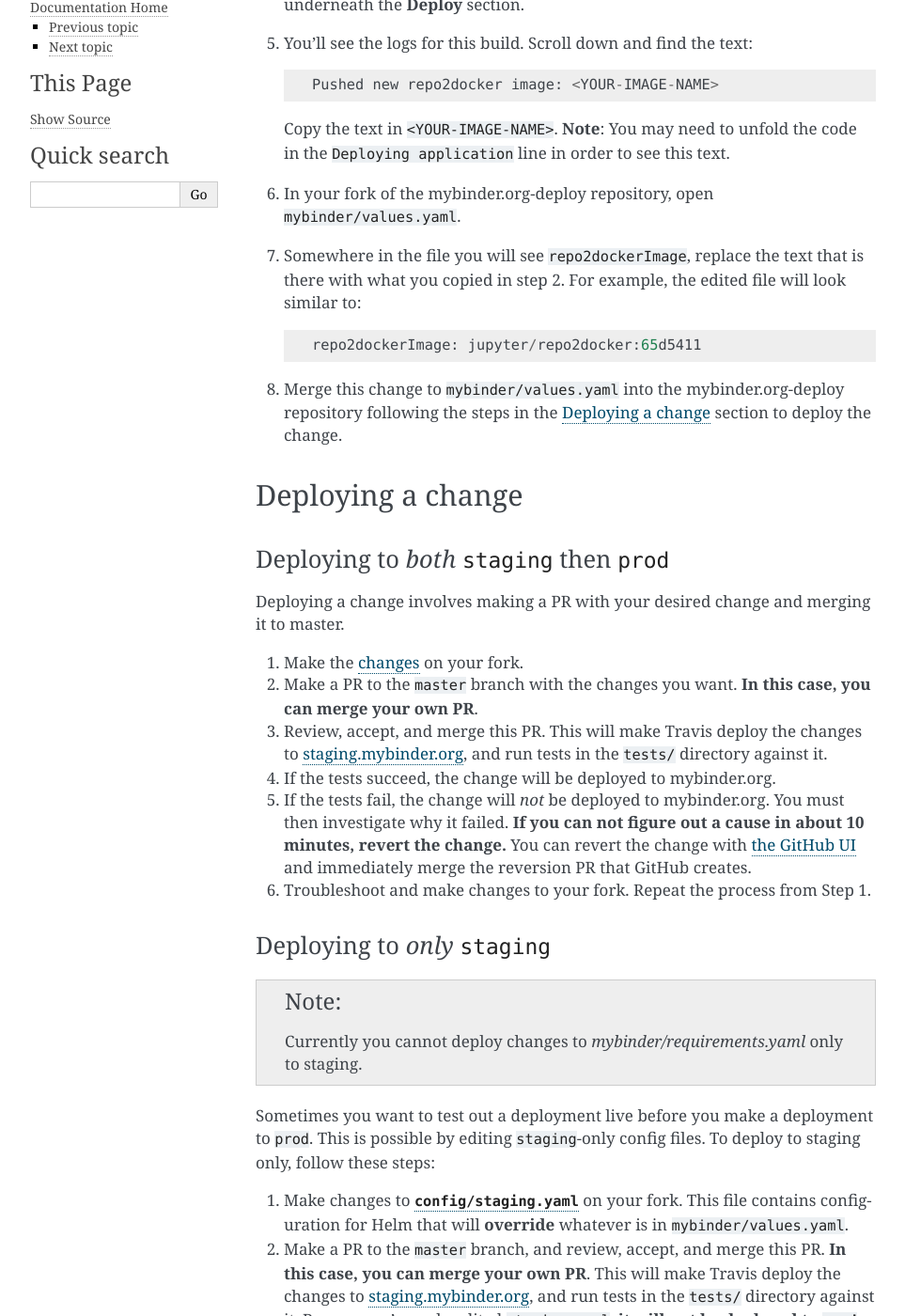
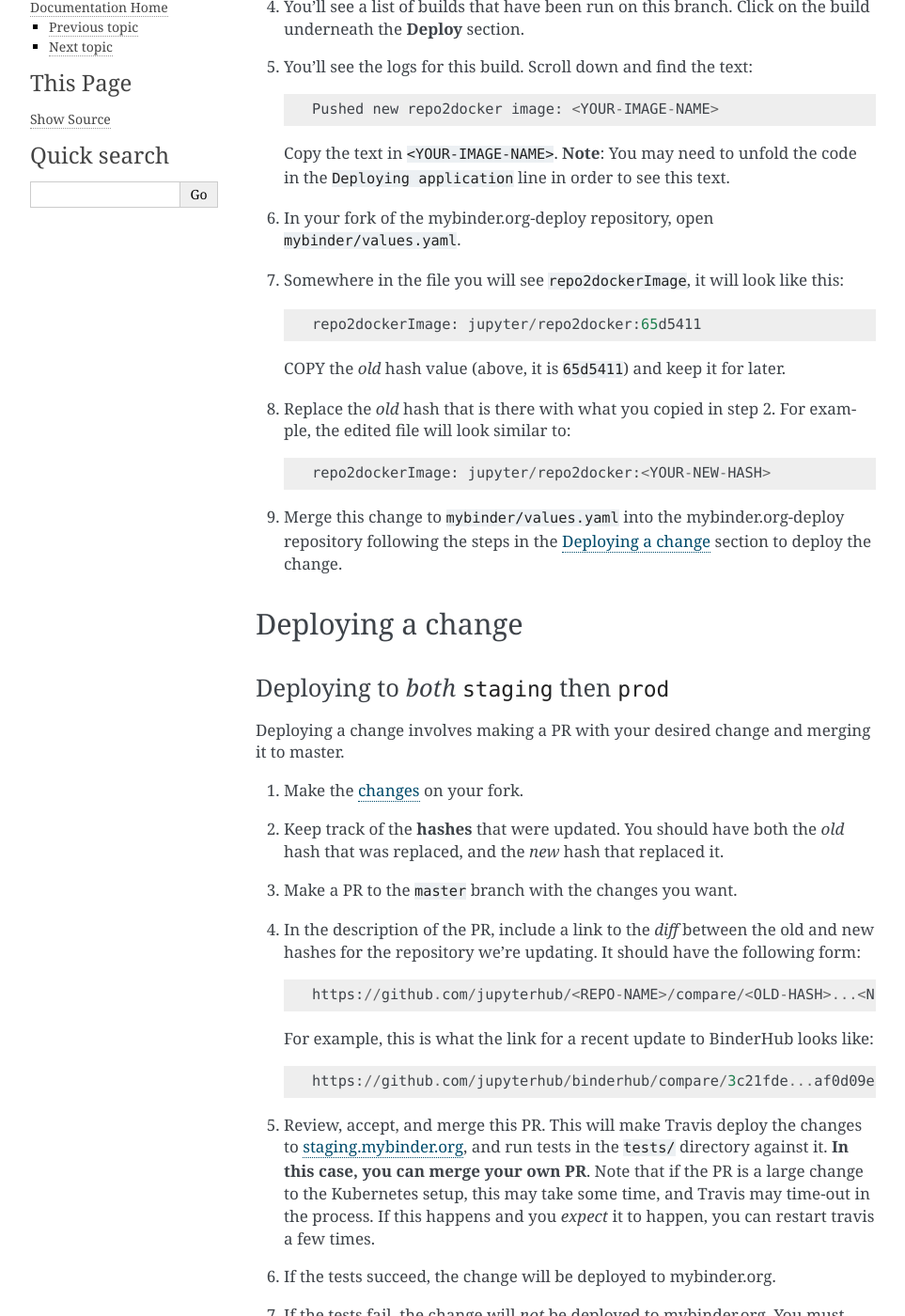
Before and after one commit to jupyterhub/mybinder.org-deploy, a Sphinx documentation site: the page built from docs/source/deployment/how.md, in a window 1280 px wide and 1400 px high, scrolled down 1987 px. Shown: the whole window at 94% size, without its empty margins (148-1111 px from the left). Built offline with Sphinx 7.4.7, drawn with Linux system fonts in a browser that asks for light colours; some of the changed text lies outside the part shown.

Commit message:
adding github diff link to PR template and process doc

```diff
--- a/docs/source/deployment/how.md
+++ b/docs/source/deployment/how.md
@@ -43,6 +43,7 @@
         version: 0.1.0-9692255
         repository: https://jupyterhub.github.io/helm-chart
 
+   COPY the *old* hash value (above, it is `9692255`) and keep it for later.
    Replace the existing hash that comes just after the `-` under 'version' with new hash
    from step 3. In this example, replace `9692255`  with the hash `f87ac35`that you've
    copied in step 3. The edited lines will be:
@@ -78,11 +79,16 @@
    code in the `Deploying application` line in order to see this text.
 6. In your fork of the mybinder.org-deploy repository, open
    `mybinder/values.yaml`.
-7. Somewhere in the file you will see `repo2dockerImage`, replace the
-   text that is there with what you copied in step 2. For example, the
-   edited file will look similar to:
+7. Somewhere in the file you will see `repo2dockerImage`, it will look like
+   this:
 
        repo2dockerImage: jupyter/repo2docker:65d5411
+
+   COPY the *old* hash value (above, it is `65d5411`) and keep it for later.
+8. Replace the *old* hash that is there with what you copied in step 2.
+   For example, the edited file will look similar to:
+
+       repo2dockerImage: jupyter/repo2docker:<YOUR-NEW-HASH>
 
 8. Merge this change to `mybinder/values.yaml` into the mybinder.org-deploy
    repository following the steps in the [Deploying a change](#deploying-a-change) section
@@ -96,18 +102,31 @@
 master.
 
 1. Make the [changes](#upgrading-dependencies-for-the-mybinderorg-deployment) on your fork.
-2. Make a PR to the `master` branch with the changes you want.
-   **In this case, you can merge your own PR**.
-3. Review, accept, and merge this PR. This will make Travis deploy the changes
+2. Keep track of the **hashes** that were updated. You should have both the *old* hash that
+   was replaced, and the *new* hash that replaced it.
+3. Make a PR to the `master` branch with the changes you want.
+4. In the description of the PR, include a link to the *diff* between the old and new hashes
+   for the repository we're updating. It should have the following form:
+
+       https://github.com/jupyterhub/<REPO-NAME>/compare/<OLD-HASH>...<NEW-HASH>
+
+   For example, this is what the link for a recent update to BinderHub looks like:
+
+       https://github.com/jupyterhub/binderhub/compare/3c21fde...af0d09e
+
+5. Review, accept, and merge this PR. This will make Travis deploy the changes
    to [staging.mybinder.org](https://staging.mybinder.org), and run tests in the `tests/`
-   directory against it.
-4. If the tests succeed, the change will be deployed to mybinder.org.
-5. If the tests fail, the change will *not* be deployed to mybinder.org.
+   directory against it. **In this case, you can merge your own PR**. Note that if the
+   PR is a large change to the Kubernetes setup, this may take some time, and Travis may
+   time-out in the process. If this happens and you _expect_ it to happen, you can restart
+   travis a few times.
+6. If the tests succeed, the change will be deployed to mybinder.org.
+7. If the tests fail, the change will *not* be deployed to mybinder.org.
    You must then investigate why it failed. **If you can
    not figure out a cause in about 10 minutes, revert the change.**
    You can revert the change with [the GitHub UI](https://help.github.com/articles/reverting-a-pull-request/) and immediately
    merge the reversion PR that GitHub creates.
-6. Troubleshoot and make changes to your fork. Repeat the process from Step 1.
+8. Troubleshoot and make changes to your fork. Repeat the process from Step 1.
 
 ### Deploying to *only* `staging`
 
```
Also changed, not shown: .github/PULL_REQUEST_TEMPLATE.md (added).
